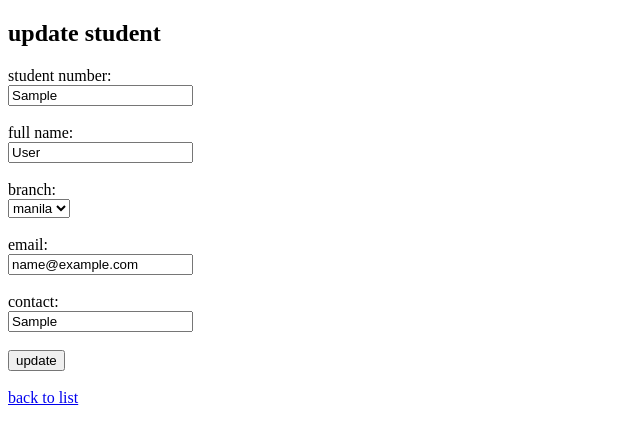
After one commit to minnjass0928/php-crud-cunanan, a PHP site: page /update.php?id=1 in a window 1280 px wide. The commit adds this page. Shown: the top 444 px of the page, without its empty margins (0-640 px from the left). Run offline with PHP 8.4, Linux system fonts and the light colour scheme; tables that the repository leaves empty or names only in its code hold one stand-in row (values such as "Sample post").

Commit message:
added update feature

```diff
--- /dev/null
+++ b/update.php
@@ -0,0 +1,60 @@
+<?php
+include "config/db.php";
+
+$id = $_GET['id'];
+
+$query = mysqli_query($conn, "SELECT * FROM students WHERE id = $id");
+$row = mysqli_fetch_assoc($query);
+
+if (isset($_POST['update'])) {
+    $student_no = $_POST['student_no'];
+    $fullname = $_POST['fullname'];
+    $branch = $_POST['branch'];
+    $email = $_POST['email'];
+    $contact = $_POST['contact'];
+
+    mysqli_query($conn, "UPDATE students SET student_no='$student_no', fullname='$fullname', branch='$branch', email='$email', contact='$contact' WHERE id=$id");
+
+    header("Location: read.php");
+    exit;
+}
+?>
+
+<!DOCTYPE html>
+<html>
+<head>
+    <title>update student</title>
+</head>
+<body>
+
+<h2>update student</h2>
+
+<form method="POST" action="">
+    <label>student number:</label><br>
+    <input type="text" name="student_no" value="<?php echo $row['student_no']; ?>" required><br><br>
+
+    <label>full name:</label><br>
+    <input type="text" name="fullname" value="<?php echo $row['fullname']; ?>" required><br><br>
+
+    <label>branch:</label><br>
+    <select name="branch" required>
+        <option <?php if($row['branch']=="manila") echo "selected"; ?>>manila</option>
+        <option <?php if($row['branch']=="cebu") echo "selected"; ?>>cebu</option>
+        <option <?php if($row['branch']=="davao") echo "selected"; ?>>davao</option>
+    </select>
+    <br><br>
+
+    <label>email:</label><br>
+    <input type="email" name="email" value="<?php echo $row['email']; ?>" required><br><br>
+
+    <label>contact:</label><br>
+    <input type="text" name="contact" value="<?php echo $row['contact']; ?>"><br><br>
+
+    <button type="submit" name="update">update</button>
+</form>
+
+<br>
+<a href="read.php">back to list</a>
+
+</body>
+</html>
```
Also changed, not shown: read.php (+5 -2 lines).
